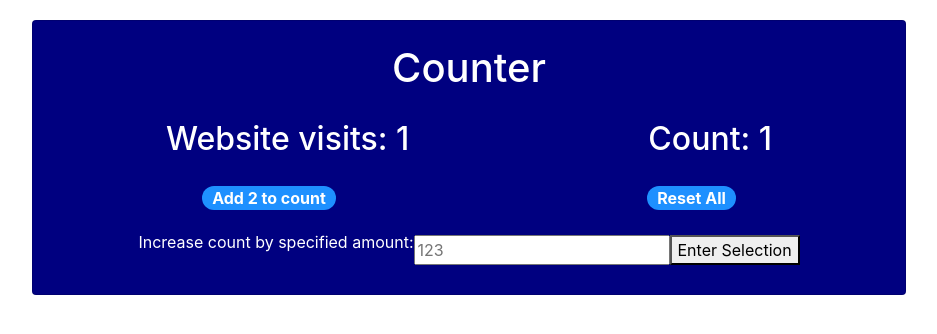
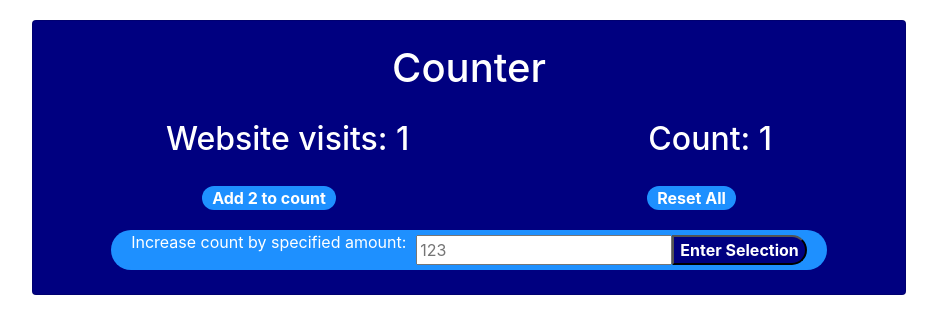
Before and after one commit to vircabading/coding_dojo_python_flask_fundamentals_counter, a Flask app: page / in a window 1280 px wide. Shown: the part 56-390 px from the top of the page, without its empty margins (171-1108 px from the left). Run offline with Flask 2, Linux system fonts and the light colour scheme; some libraries are stand-ins or nearby versions.

Commit message:
add form css stylre

```diff
--- a/static/css/style.css
+++ b/static/css/style.css
@@ -24,3 +24,24 @@ main {
     color: white;
     font-weight: bold;
 }
+
+form {
+    display: flex;
+    justify-content: center;
+    align-items: center;
+    background-color: dodgerblue;
+    padding: 0px 20px;
+    border-radius: 20px;
+}
+
+form>p {
+    padding: 0px 10px 0px 0px;
+}
+
+form>button {
+    border-top-right-radius: 20px;
+    border-bottom-right-radius:  20px;
+    background-color: navy;
+    color: white;
+    font-weight: bold;
+}
--- a/templates/index.html
+++ b/templates/index.html
@@ -52,7 +52,7 @@
           </button>
         </div>
         <div class="row justify-content-center">
-          <form class=" row align-items-center" action='/increment_by' method='post'>
+          <form action='/increment_by' method='post'>
             <p>
               Increase count by specified amount:
             </p>
```
